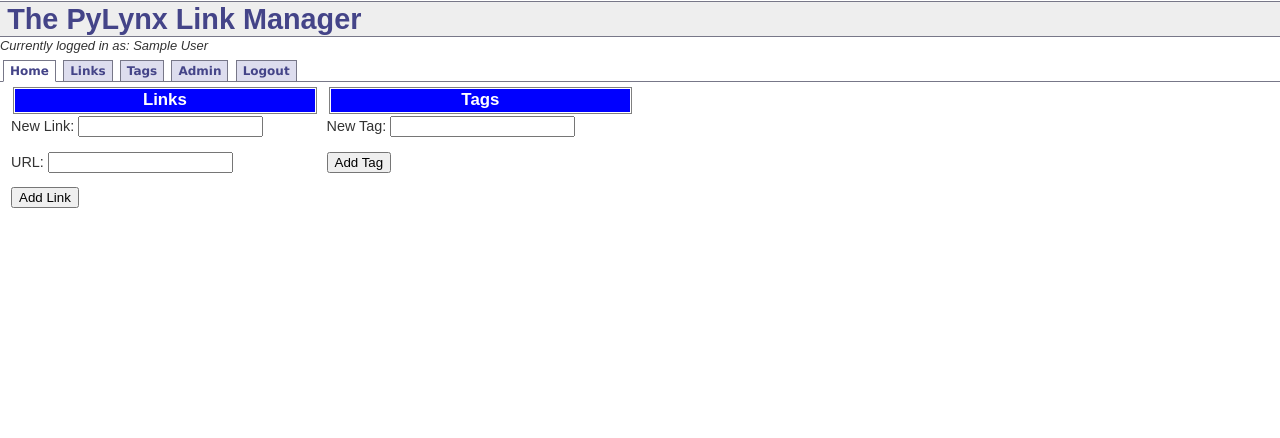
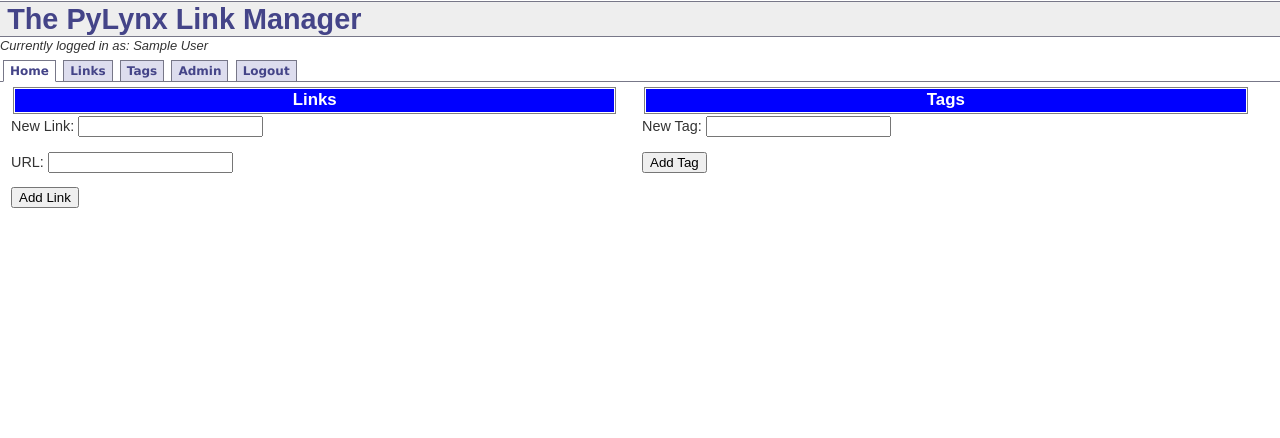
Before and after one commit to braynebuddy/pycloud, a Flask app: page /admin in a window 1280 px wide. Shown: the top 438 px of the page. Run offline with Flask 2, Linux system fonts and the light colour scheme; the visitor is signed in with stand-in values (Sample User, id 1).

Commit message:
modify id=listcol to use 50% of width

```diff
--- a/static/css/menu.css
+++ b/static/css/menu.css
@@ -134,7 +134,7 @@ body {
 #listcol
 {
     float: left;
-    width: 24.9%;
+    width: 49.8%;
     margin: 0;
     margin-bottom: 1em;
     padding: 0em;
```
